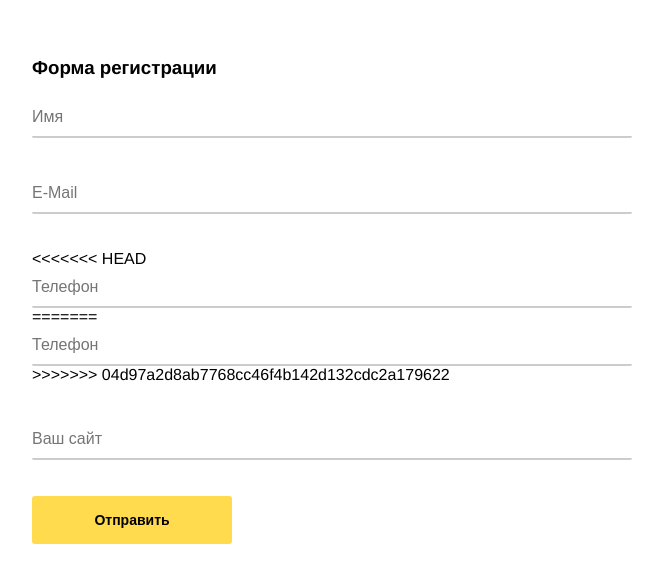
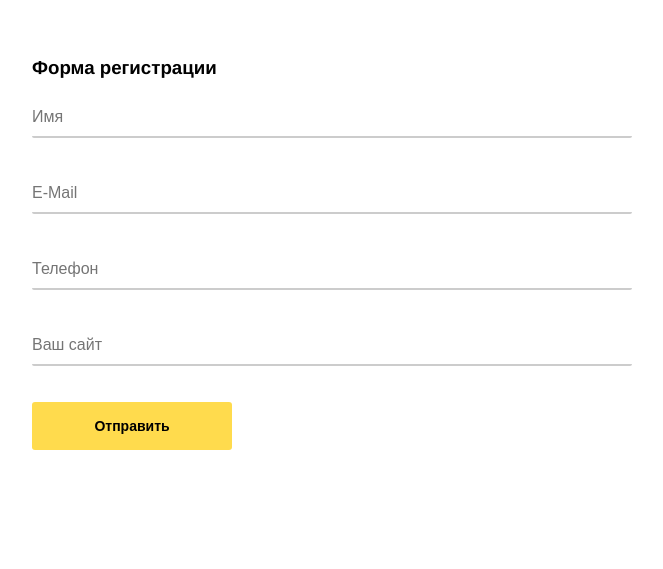
Before and after one commit to TretyakIrina/IrinaTretyak, a plain HTML site: page index.html in a window 1280 px wide. Shown: the part 231-800 px from the top of the page, without its empty margins (308-971 px from the left). Drawn offline with Linux system fonts and the light colour scheme.

Commit message:
My second commit

```diff
--- a/index.html
+++ b/index.html
@@ -21,17 +21,14 @@
                 <fieldset class="form__fieldset">
                     <div class="form__field">
                         <input class="form__input" type="text" name="name" pattern="^([А-Я]{1}[а-яё]{1,}|[А-Я]{1}[а-яё]{1,}-[А-Я]{1}[а-яё]{1,})$" placeholder="Имя" required />
+                        <span class="form__error">Имя пользователя</span>
                     </div>
                     <div class="form__field">
                         <input class="form__input" type="email" name="email" pattern="^([\w\-]@[\w\-]\.[a-z]*)$" placeholder="E-Mail" required />
                         <span class="form__error">e-mail в формате: students-yandex@yandex.ru</span>
                     </div>
                     <div class="form__field">
-<<<<<<< HEAD
                         <input class="form__input" type="tel" name="tel" placeholder="Телефон" pattern="^(\+7\s?(\(\d{3}\)\s?| ?\d{3}-)\d{3}-\d{2}-\d{2}|\+7\d{10}|8\d{10})$" minlength="18" maxlength="18"  required/>
-=======
-                        <input class="form__input" type="tel" name="tel" placeholder="Телефон" pattern="^(\+7\s?(\(\d{3}\)\s?| ?\d{3}-)\d{3}-\d{2}-\d{2}|\+7\d{10}|8\d{10})$" minlength="1" maxlength="18"  required/>
->>>>>>> 04d97a2d8ab7768cc46f4b142d132cdc2a179622
                         <span class="form__error">телефон в формате: +7 (900) 000-00-00</span>
                     </div>
                     <div class="form__field">
```
